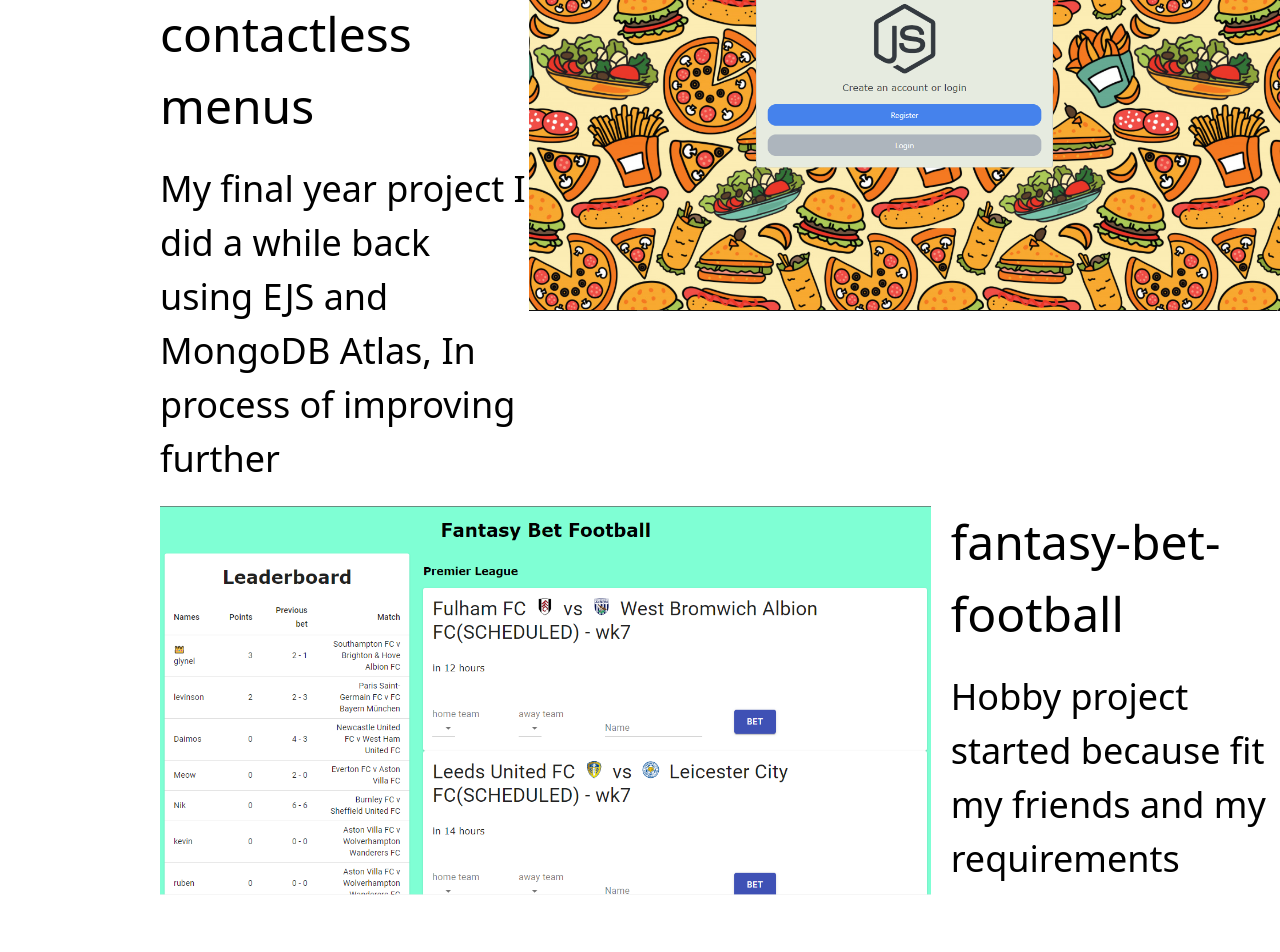
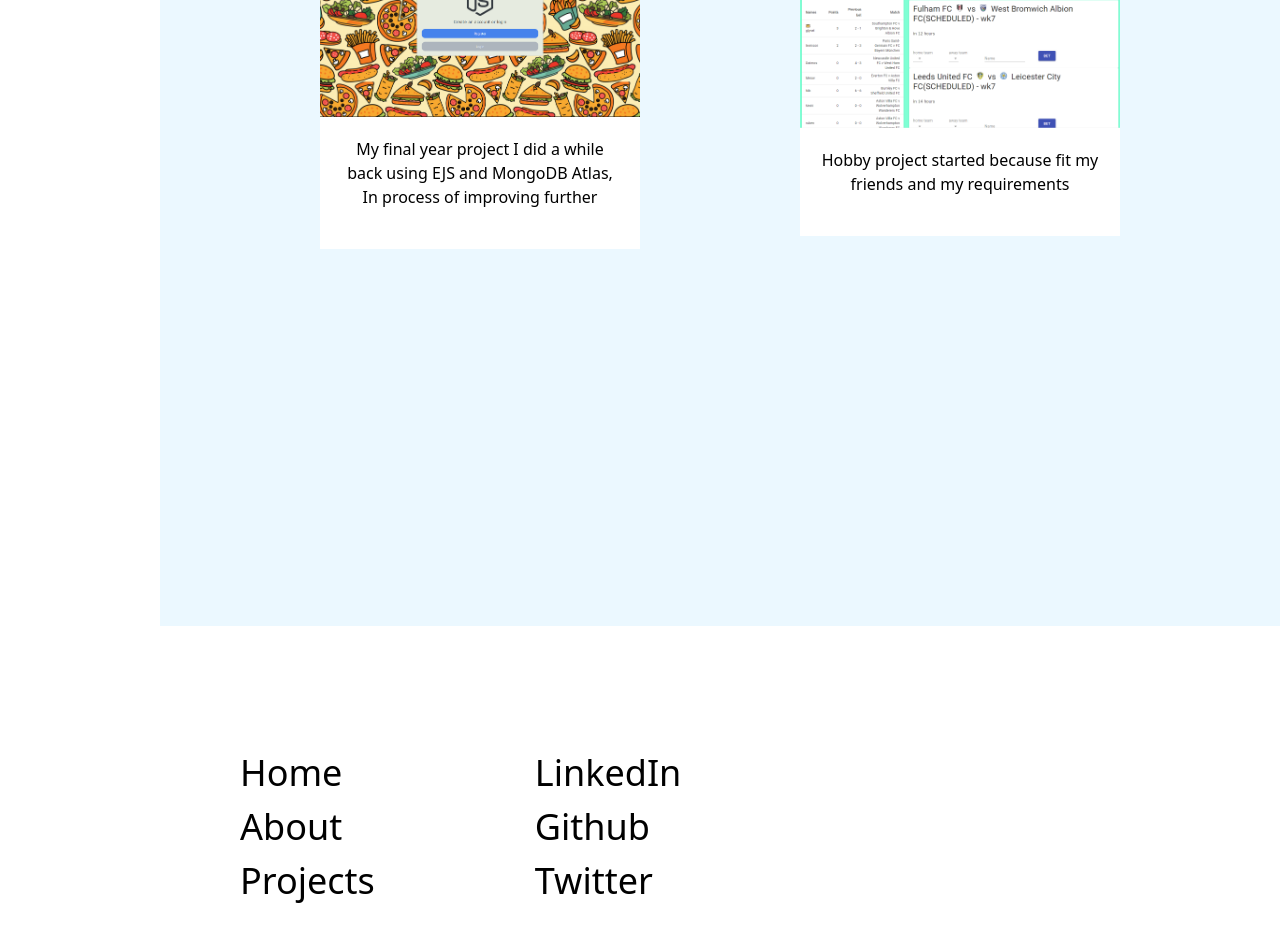
Before and after one commit to LEvinson2504/MyAwesomePortfolio, a Next.js app: page /projects in a window 1280 px wide. Shown: the part 280-1232 px from the top of the page. Built offline with nearby package versions, Linux system fonts and the light colour scheme.

Commit message:
worked on project cards

```diff
--- a/components/ProjectCard.tsx
+++ b/components/ProjectCard.tsx
@@ -4,32 +4,10 @@
   const { title, desc, src } = project;
 
   return (
-    <div>
-      {right ? (
-        <div className="sm:max-w-full mt-20 bg-white flex flex-col lg:flex-row justify-around">
-          <div>
-            <div className="font-medium text-3xl mt-5 sm:text-5xl">{title}</div>
-            <div className="font-light text-2xl mt-2 sm:mt-5 sm:text-4xl max-w-2xl">
-              {desc}
-            </div>
-          </div>
-          <div>
-            <img src={src} className="my-5" />
-          </div>
-        </div>
-      ) : (
-        <div className="sm:max-w-full bg-white flex flex-col lg:flex-row justify-around">
-          <div>
-            <img src={src} className="my-5" />
-          </div>
-          <div className="md:ml-5">
-            <div className="font-medium text-3xl sm:text-5xl mt-5">{title}</div>
-            <div className="font-light text-2xl mt-2 sm:mt-5 sm:text-4xl max-w-xl">
-              {desc}
-            </div>
-          </div>
-        </div>
-      )}
+    <div className="bg-white max-w-xs py-10 mt-20 lg:my-10 flex flex-col content-between items-center">
+      <h3 className="text-lg font-bold"> {title} </h3>
+      <img src={src} className="my-5" />
+      <h4 className="px-5 text-center"> {desc} </h4>
     </div>
   );
 }
--- a/pages/projects.js
+++ b/pages/projects.js
@@ -18,9 +18,11 @@
   ];
   return (
     <Layout>
-      {projects.map((project, i) => (
-        <ProjectCard project={project} right={i % 2 === 0} />
-      ))}
+      <div className="flex flex-col lg:flex-row lg:justify-evenly items-center">
+        {projects.map((project, i) => (
+          <ProjectCard project={project} right={i % 2 === 0} />
+        ))}
+      </div>
     </Layout>
   );
 }
```
Also changed, not shown: package.json (+7 -2 lines), 2 other files (tests, documents, lock files or other folders).
